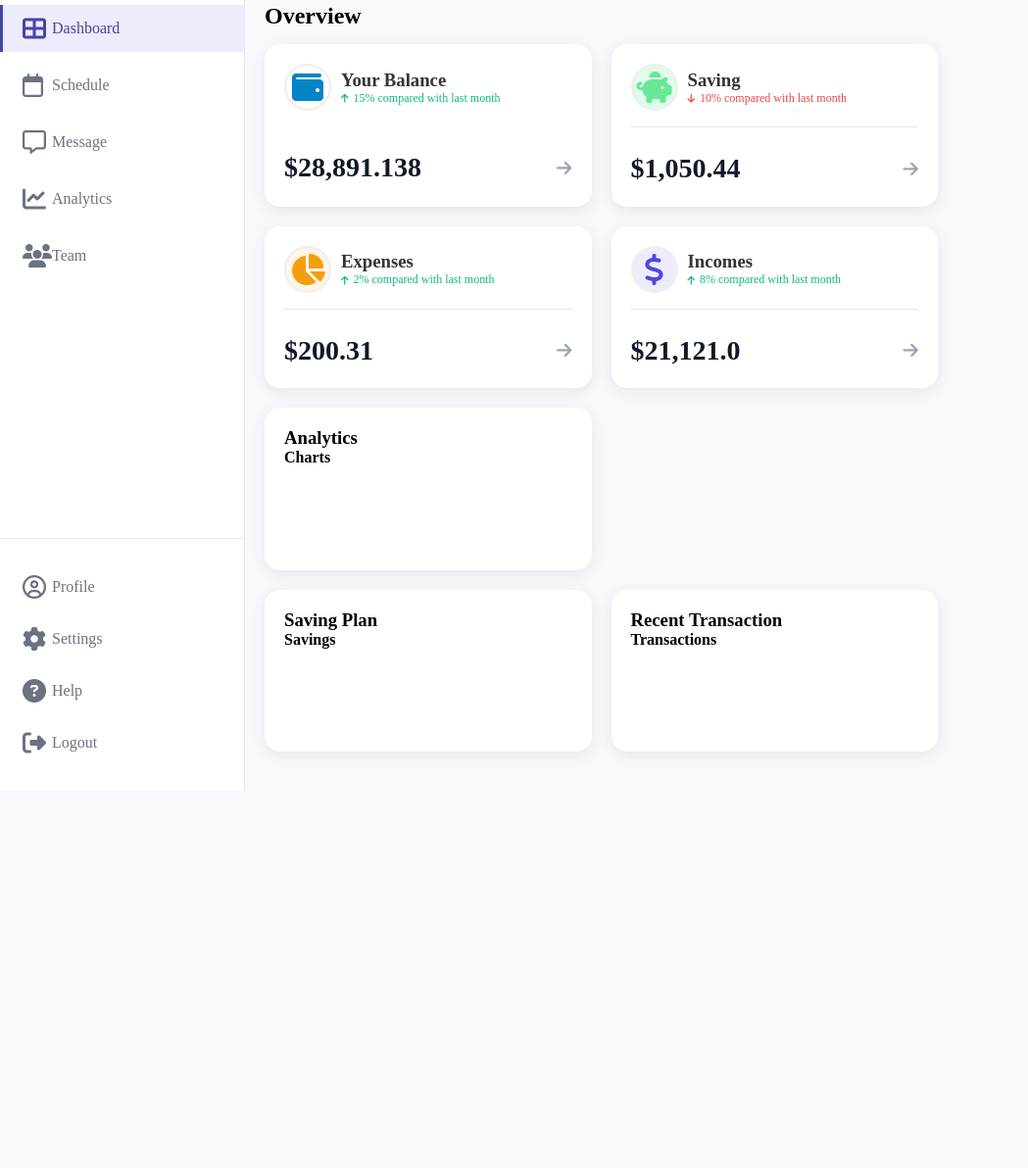
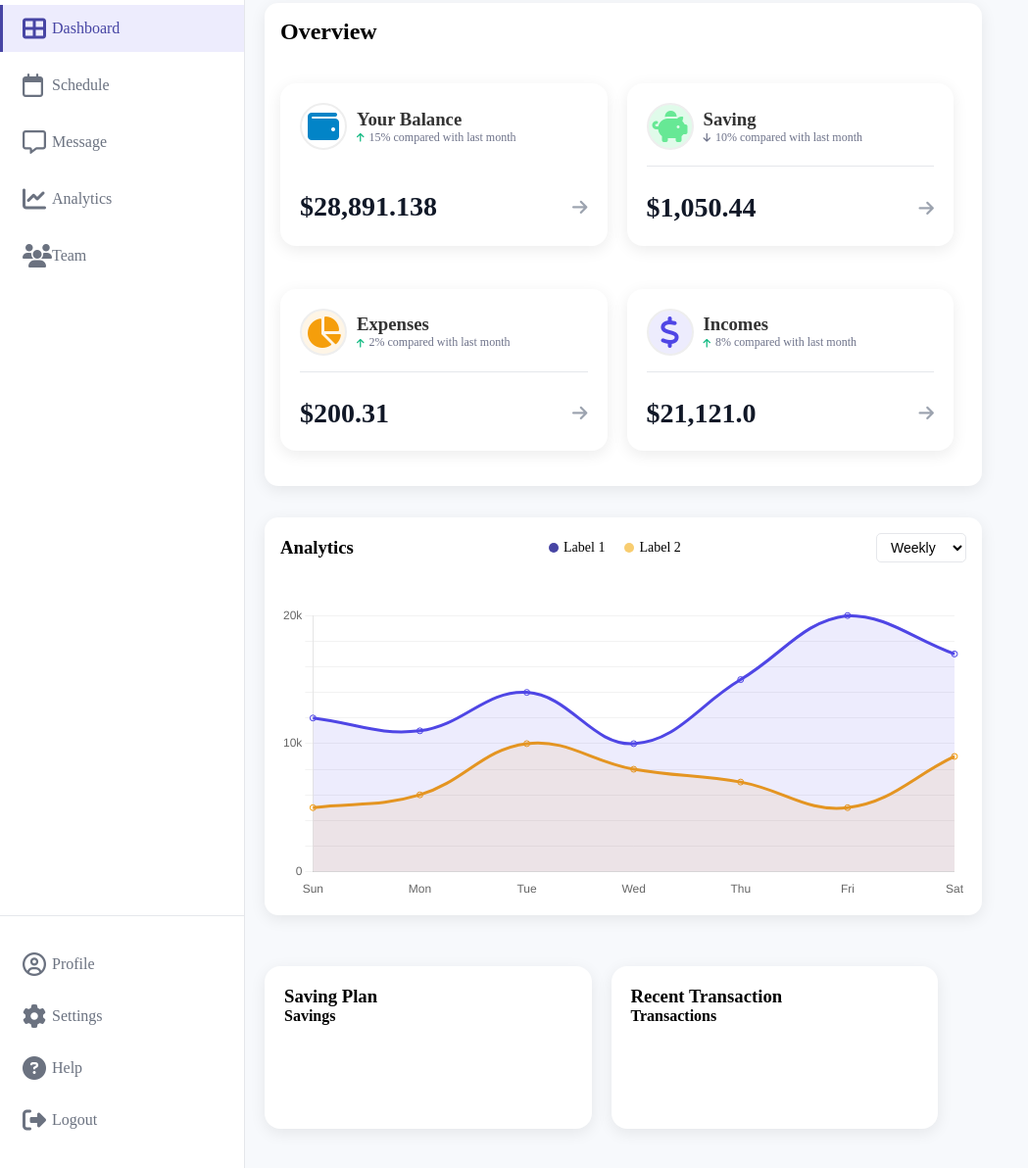
Before and after one commit to SubashJirel/frontend-challenge, a website built with Vite: page index.html in a window 1280 px wide. Shown: the part 101-1293 px from the top of the page at 98% size, without its empty margins (0-1049 px from the left). Before the commit the page ends 908 px from the top, so only its background shows below. Built offline with nearby package versions, Linux system fonts and the light colour scheme.

Commit message:
Add analytics chart and enhance card styles in dashboard

```diff
--- a/index.html
+++ b/index.html
@@ -86,6 +86,7 @@
       </div>
 
       <div class="dashboard-container">
+        <section class="card-wrapper">
           <div class="section-title">
             <h2>Overview</h2>
           </div>
@@ -197,14 +198,30 @@
               </div>
             </div>
           </div>
+        </section>
 
         <!-- Analytics Chart -->
         <div class="dashboard-row">
-          <div class="card full-width">
+          <div class="card-wrapper full-width">
+            <div class="chart-header">
               <h3>Analytics</h3>
-            <div class="chart-container" id="analyticsChart">
-              <h4>Charts</h4>
+              <div class="chart-labels">
+                <div class="chart-label">
+                  <div class="label-color label-blue"></div>
+                  <span>Label 1</span>
                 </div>
+                <div class="chart-label">
+                  <div class="label-color label-yellow"></div>
+                  <span>Label 2</span>
+                </div>
+              </div>
+              <select class="chart-select">
+                <option>Weekly</option>
+                <option>Monthly</option>
+                <option>Yearly</option>
+              </select>
+            </div>
+            <div class="chart-container" id="analyticsChart"></div>
           </div>
         </div>
 
@@ -225,5 +242,7 @@
         </div>
       </div>
     </div>
+    <script src="https://cdnjs.cloudflare.com/ajax/libs/Chart.js/3.9.1/chart.min.js"></script>
+    <script src="./src/main.js"></script>
   </body>
 </html>
--- /dev/null
+++ b/src/main.js
@@ -0,0 +1,67 @@
+document.addEventListener("DOMContentLoaded", function () {
+  // Analytics chart
+  const ctx = document.createElement("canvas");
+  document.getElementById("analyticsChart").appendChild(ctx);
+
+  const data = {
+    labels: ["Sun", "Mon", "Tue", "Wed", "Thu", "Fri", "Sat"],
+    datasets: [
+      {
+        label: "Label 1",
+        data: [12000, 11000, 14000, 10000, 15000, 20000, 17000],
+        borderColor: "#4f46e5",
+        backgroundColor: "rgba(79, 70, 229, 0.1)",
+        tension: 0.4,
+        fill: true,
+      },
+      {
+        label: "Label 2",
+        data: [5000, 6000, 10000, 8000, 7000, 5000, 9000],
+        borderColor: "#f59e0b",
+        backgroundColor: "rgba(245, 158, 11, 0.1)",
+        tension: 0.4,
+        fill: true,
+      },
+    ],
+  };
+
+  const config = {
+    type: "line",
+    data: data,
+    options: {
+      responsive: true,
+      maintainAspectRatio: false,
+      scales: {
+        y: {
+          beginAtZero: true,
+          grid: {
+            display: true,
+            color: "rgba(0, 0, 0, 0.05)",
+          },
+          ticks: {
+            callback: function (value) {
+              if (value === 0) return "0";
+              if (value === 5000) return "5k";
+              if (value === 10000) return "10k";
+              if (value === 15000) return "15k";
+              if (value === 20000) return "20k";
+              return "";
+            },
+          },
+        },
+        x: {
+          grid: {
+            display: false,
+          },
+        },
+      },
+      plugins: {
+        legend: {
+          display: false,
+        },
+      },
+    },
+  };
+
+  new Chart(ctx, config);
+});
--- a/src/style.css
+++ b/src/style.css
@@ -32,7 +32,18 @@ body {
   height: 165.5px;
   transition: all 0.3s ease;
 }
-
+.card-wrapper {
+  max-width: 732px;
+  width: 100%;
+  padding: 16px;
+  background-color: white;
+  border-radius: 14px;
+  box-shadow: 0 4px 16px rgba(0, 0, 0, 0.08);
+  display: flex;
+  flex-direction: column;
+  gap: 24px;
+  margin-bottom: 2rem;
+}
 .dashboard-row {
   display: flex;
   gap: 20px;
@@ -326,11 +337,11 @@ i {
 }
 
 .stats-up {
-  color: #10b981;
+  color: #6e738a;
 }
 
 .stats-down {
-  color: #ef4444;
+  color: #6e738a;
 }
 
 .stats i {
@@ -356,3 +367,59 @@ i {
 .card:hover {
   transform: translateY(-5px);
 }
+
+/* Chart styles */
+.chart-container {
+  height: 300px;
+  position: relative;
+}
+.card-chart {
+  border-radius: 16px;
+  box-shadow: 0 4px 16px rgba(0, 0, 0, 0.08);
+  padding: 20px;
+  background-color: white;
+  max-width: 677px;
+
+  transition: all 0.3s ease;
+}
+
+.chart-header {
+  display: flex;
+  justify-content: space-between;
+  align-items: center;
+  margin-bottom: 20px;
+}
+
+.chart-labels {
+  display: flex;
+  gap: 20px;
+}
+
+.chart-label {
+  display: flex;
+  align-items: center;
+  gap: 5px;
+  font-size: 14px;
+}
+
+.label-color {
+  width: 10px;
+  height: 10px;
+  border-radius: 50%;
+}
+
+.label-blue {
+  background-color: #4745a4;
+}
+
+.label-yellow {
+  background-color: #f8cd70;
+}
+
+.chart-select {
+  padding: 5px 10px;
+  border: 1px solid #e5e7eb;
+  border-radius: 5px;
+  background-color: #fff;
+  font-size: 14px;
+}
```
Lines whose indentation alone changed are shown as unchanged.
